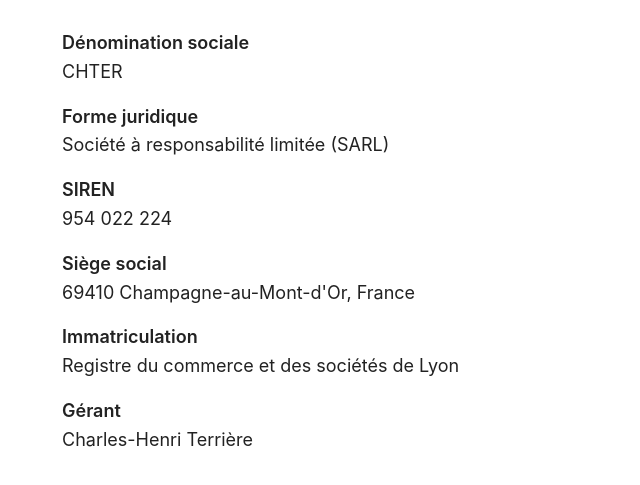
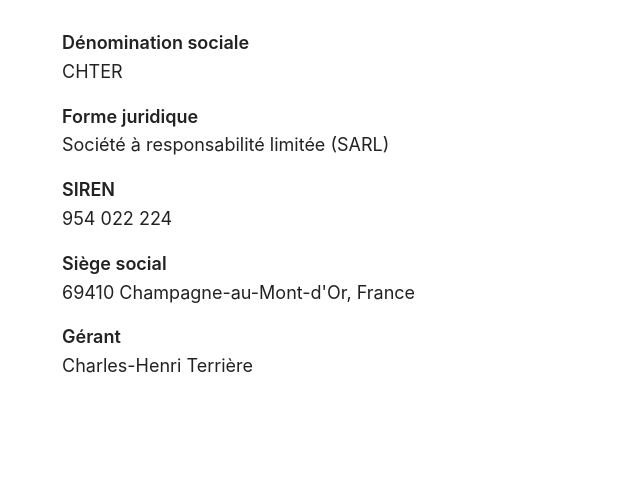
Before and after one commit to CHTER69/chter, a plain HTML site: page index.html in a window 1280 px wide. Shown: the part 165-650 px from the top of the page, without its empty margins (258-898 px from the left). Drawn offline with Linux system fonts and the light colour scheme.

Commit message:
Retire la ligne d'immatriculation, non recoupée

```diff
--- a/index.html
+++ b/index.html
@@ -10,7 +10,6 @@
 <dt>Forme juridique</dt><dd>Société à responsabilité limitée (SARL)</dd>
 <dt>SIREN</dt><dd>954 022 224</dd>
 <dt>Siège social</dt><dd>69410 Champagne-au-Mont-d'Or, France</dd>
-<dt>Immatriculation</dt><dd>Registre du commerce et des sociétés de Lyon</dd>
 <dt>Gérant</dt><dd>Charles-Henri Terrière</dd>
 </dl>
 </body></html>
```
